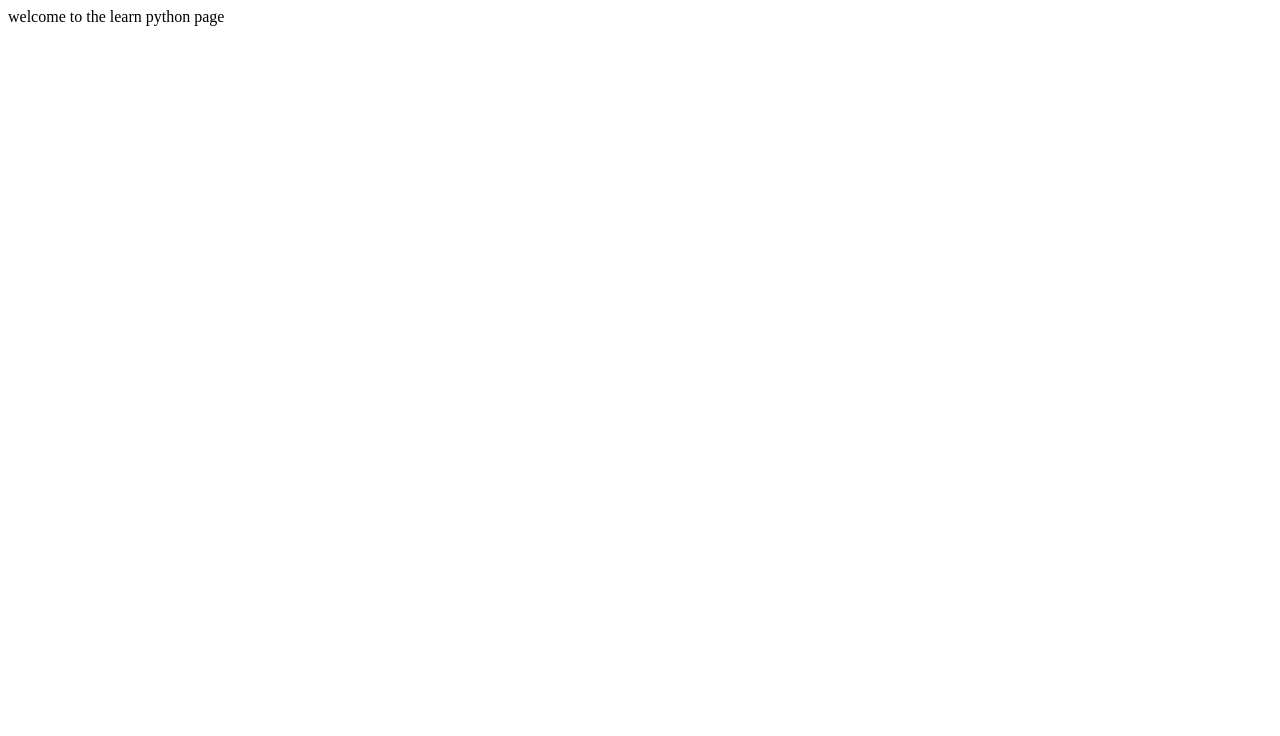
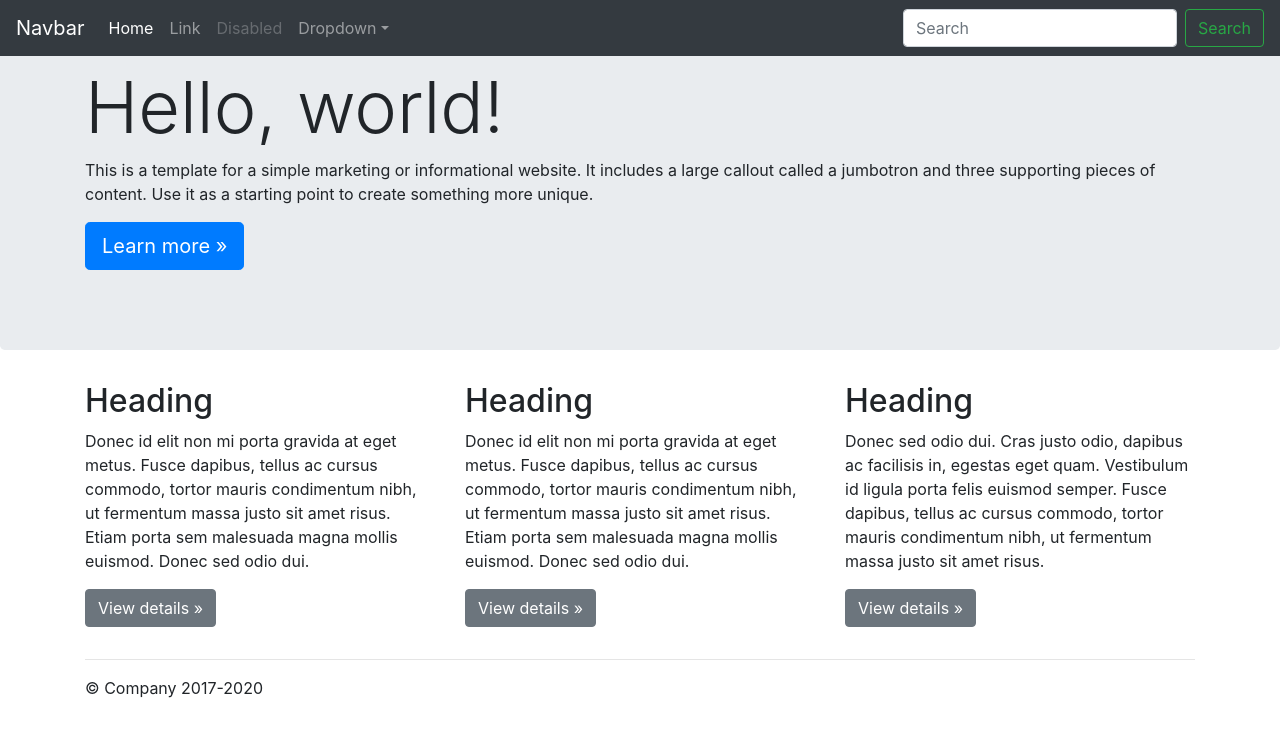
Before and after one commit to learnpythonfa/learnpythonfa.github.io, a plain HTML site: page index.html in a window 1280 px wide. Drawn offline with nearby package versions, Linux system fonts and the light colour scheme.

Commit message:
testing the bootstrap template jumborton

```diff
--- a/index.html
+++ b/index.html
@@ -1 +1,123 @@
-welcome to the learn python page
+
+<!doctype html>
+<html lang="en">
+  <head>
+    <meta charset="utf-8">
+    <meta name="viewport" content="width=device-width, initial-scale=1, shrink-to-fit=no">
+    <meta name="description" content="">
+    <meta name="author" content="Mark Otto, Jacob Thornton, and Bootstrap contributors">
+    <meta name="generator" content="Jekyll v4.0.1">
+    <title>Jumbotron Template · Bootstrap</title>
+
+    <link rel="canonical" href="https://getbootstrap.com/docs/4.5/examples/jumbotron/">
+
+    <!-- Bootstrap core CSS -->
+<link href="/docs/4.5/dist/css/bootstrap.min.css" rel="stylesheet" integrity="sha384-9aIt2nRpC12Uk9gS9baDl411NQApFmC26EwAOH8WgZl5MYYxFfc+NcPb1dKGj7Sk" crossorigin="anonymous">
+
+    <!-- Favicons -->
+<link rel="apple-touch-icon" href="/docs/4.5/assets/img/favicons/apple-touch-icon.png" sizes="180x180">
+<link rel="icon" href="/docs/4.5/assets/img/favicons/favicon-32x32.png" sizes="32x32" type="image/png">
+<link rel="icon" href="/docs/4.5/assets/img/favicons/favicon-16x16.png" sizes="16x16" type="image/png">
+<link rel="manifest" href="/docs/4.5/assets/img/favicons/manifest.json">
+<link rel="mask-icon" href="/docs/4.5/assets/img/favicons/safari-pinned-tab.svg" color="#563d7c">
+<link rel="icon" href="/docs/4.5/assets/img/favicons/favicon.ico">
+<meta name="msapplication-config" content="/docs/4.5/assets/img/favicons/browserconfig.xml">
+<meta name="theme-color" content="#563d7c">
+
+
+    <style>
+      .bd-placeholder-img {
+        font-size: 1.125rem;
+        text-anchor: middle;
+        -webkit-user-select: none;
+        -moz-user-select: none;
+        -ms-user-select: none;
+        user-select: none;
+      }
+
+      @media (min-width: 768px) {
+        .bd-placeholder-img-lg {
+          font-size: 3.5rem;
+        }
+      }
+    </style>
+    <!-- Custom styles for this template -->
+    <link href="jumbotron.css" rel="stylesheet">
+  </head>
+  <body>
+    <nav class="navbar navbar-expand-md navbar-dark fixed-top bg-dark">
+  <a class="navbar-brand" href="#">Navbar</a>
+  <button class="navbar-toggler" type="button" data-toggle="collapse" data-target="#navbarsExampleDefault" aria-controls="navbarsExampleDefault" aria-expanded="false" aria-label="Toggle navigation">
+    <span class="navbar-toggler-icon"></span>
+  </button>
+
+  <div class="collapse navbar-collapse" id="navbarsExampleDefault">
+    <ul class="navbar-nav mr-auto">
+      <li class="nav-item active">
+        <a class="nav-link" href="#">Home <span class="sr-only">(current)</span></a>
+      </li>
+      <li class="nav-item">
+        <a class="nav-link" href="#">Link</a>
+      </li>
+      <li class="nav-item">
+        <a class="nav-link disabled" href="#" tabindex="-1" aria-disabled="true">Disabled</a>
+      </li>
+      <li class="nav-item dropdown">
+        <a class="nav-link dropdown-toggle" href="#" id="dropdown01" data-toggle="dropdown" aria-haspopup="true" aria-expanded="false">Dropdown</a>
+        <div class="dropdown-menu" aria-labelledby="dropdown01">
+          <a class="dropdown-item" href="#">Action</a>
+          <a class="dropdown-item" href="#">Another action</a>
+          <a class="dropdown-item" href="#">Something else here</a>
+        </div>
+      </li>
+    </ul>
+    <form class="form-inline my-2 my-lg-0">
+      <input class="form-control mr-sm-2" type="text" placeholder="Search" aria-label="Search">
+      <button class="btn btn-outline-success my-2 my-sm-0" type="submit">Search</button>
+    </form>
+  </div>
+</nav>
+
+<main role="main">
+
+  <!-- Main jumbotron for a primary marketing message or call to action -->
+  <div class="jumbotron">
+    <div class="container">
+      <h1 class="display-3">Hello, world!</h1>
+      <p>This is a template for a simple marketing or informational website. It includes a large callout called a jumbotron and three supporting pieces of content. Use it as a starting point to create something more unique.</p>
+      <p><a class="btn btn-primary btn-lg" href="#" role="button">Learn more &raquo;</a></p>
+    </div>
+  </div>
+
+  <div class="container">
+    <!-- Example row of columns -->
+    <div class="row">
+      <div class="col-md-4">
+        <h2>Heading</h2>
+        <p>Donec id elit non mi porta gravida at eget metus. Fusce dapibus, tellus ac cursus commodo, tortor mauris condimentum nibh, ut fermentum massa justo sit amet risus. Etiam porta sem malesuada magna mollis euismod. Donec sed odio dui. </p>
+        <p><a class="btn btn-secondary" href="#" role="button">View details &raquo;</a></p>
+      </div>
+      <div class="col-md-4">
+        <h2>Heading</h2>
+        <p>Donec id elit non mi porta gravida at eget metus. Fusce dapibus, tellus ac cursus commodo, tortor mauris condimentum nibh, ut fermentum massa justo sit amet risus. Etiam porta sem malesuada magna mollis euismod. Donec sed odio dui. </p>
+        <p><a class="btn btn-secondary" href="#" role="button">View details &raquo;</a></p>
+      </div>
+      <div class="col-md-4">
+        <h2>Heading</h2>
+        <p>Donec sed odio dui. Cras justo odio, dapibus ac facilisis in, egestas eget quam. Vestibulum id ligula porta felis euismod semper. Fusce dapibus, tellus ac cursus commodo, tortor mauris condimentum nibh, ut fermentum massa justo sit amet risus.</p>
+        <p><a class="btn btn-secondary" href="#" role="button">View details &raquo;</a></p>
+      </div>
+    </div>
+
+    <hr>
+
+  </div> <!-- /container -->
+
+</main>
+
+<footer class="container">
+  <p>&copy; Company 2017-2020</p>
+</footer>
+<script src="https://code.jquery.com/jquery-3.5.1.slim.min.js" integrity="sha384-DfXdz2htPH0lsSSs5nCTpuj/zy4C+OGpamoFVy38MVBnE+IbbVYUew+OrCXaRkfj" crossorigin="anonymous"></script>
+      <script>window.jQuery || document.write('<script src="/docs/4.5/assets/js/vendor/jquery.slim.min.js"><\/script>')</script><script src="/docs/4.5/dist/js/bootstrap.bundle.min.js" integrity="sha384-1CmrxMRARb6aLqgBO7yyAxTOQE2AKb9GfXnEo760AUcUmFx3ibVJJAzGytlQcNXd" crossorigin="anonymous"></script></body>
+</html>
```
